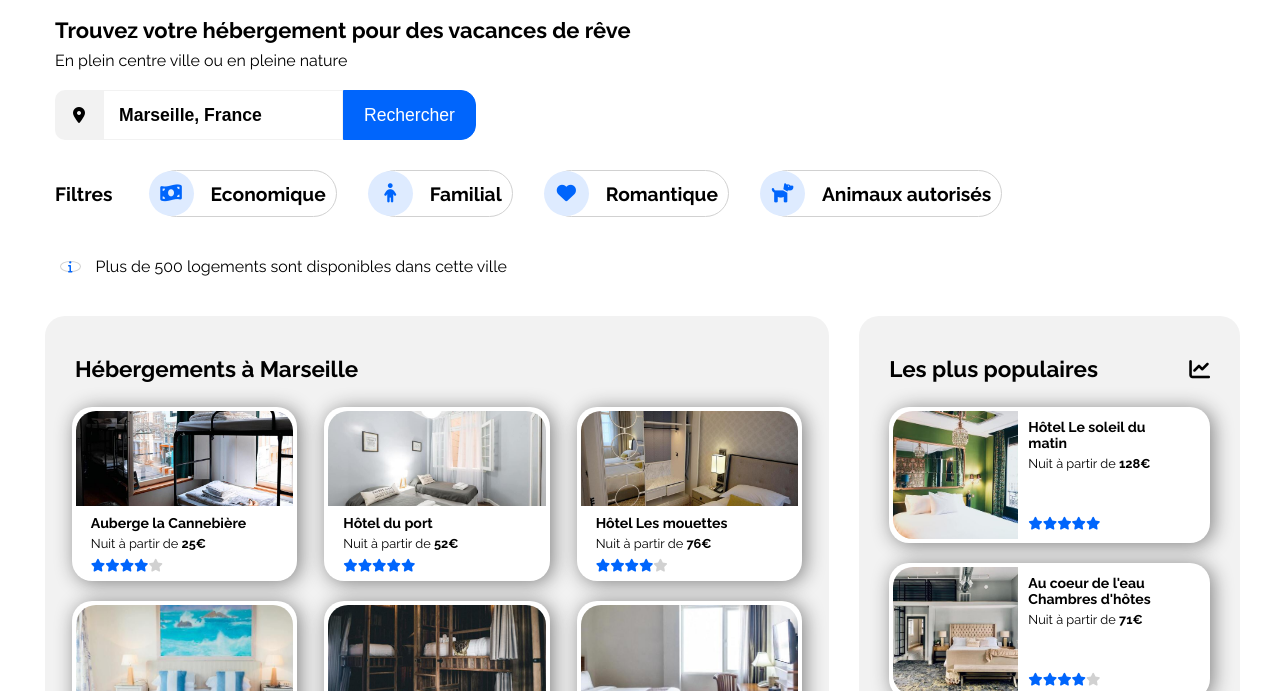
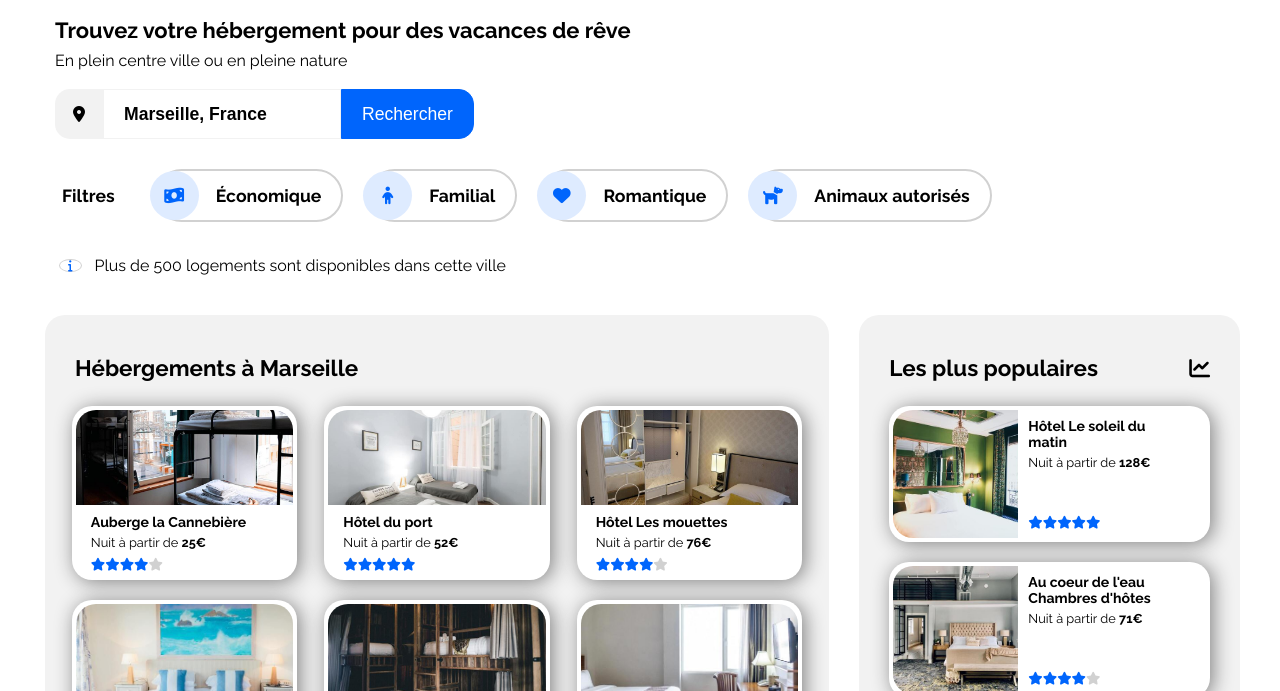
Before and after one commit to ana9402/AnaisBauer_2_03032021, a plain HTML site: page index.html in a window 1280 px wide. Shown: the part 109-800 px from the top of the page. Drawn offline with Linux system fonts and the light colour scheme.

Commit message:
Section 1: nouvelles améliorations du CSS

```diff
--- a/index.html
+++ b/index.html
@@ -54,7 +54,7 @@
                         <label for="economical">
                             <span class="filter_icon">  <i class="fas fa-money-bill-wave fa-fw"></i>
                             </span>
-                            <span class="filter_title">Economique</span>
+                            <span class="filter_title">Économique</span>
                         </label>
                     </li>
                     <li class="category_button">
--- a/style.css
+++ b/style.css
@@ -97,7 +97,7 @@ nav li:hover
 
 #intro_search
 {
-    margin: 35px 0 20px 0;
+    margin: 35px 0 19px 0;
 }
 
 #intro_search h1
@@ -125,17 +125,17 @@ nav li:hover
     justify-content: center;
     background-color: #F2F2F2;
     padding: 0px 18px 0px 18px;
-    border-top-left-radius: 10px;
-    border-bottom-left-radius: 10px;
+    border-top-left-radius: 15px;
+    border-bottom-left-radius: 15px;
 }
 
 #searchbar
 {
-    width: 240px;
+    width: 238px;
     font-weight: bold;
     font-size: 1.1rem;
     border: 1px #F2F2F2 solid;
-    padding-left: 15px;
+    padding-left: 20px;
     outline: none;
 }
 
@@ -161,9 +161,9 @@ nav li:hover
 {
     display: flex;
     align-items: center;
-    font-size: 1.2rem;
+    font-size: 1.1rem;
     font-weight: bold;
-    margin-bottom: 30px;
+    margin: 0 0 24px 7px;
 }
 
 #filters_title
@@ -180,9 +180,9 @@ nav li:hover
 
 .category_button
 {
-    padding: 0 10px 0 0;
-    margin: 0 35px 10px 0;
-    border: 1px #D1D1D1 solid;
+    padding: 0 20px 0 0;
+    margin: 0 25px 10px 0;
+    border: 2px #D1D1D1 solid;
     border-radius: 20rem;
     cursor: pointer;
 }
@@ -206,12 +206,12 @@ nav li:hover
     justify-content: center;
     align-items: center;
     position: relative;
-    left: -5px;
+    left: -7px;
     background-color: #DEEBFF;
     border-radius: 50%;
-    height: 45px;
-    width: 45px;
-    margin-right: 12px;
+    height: 49px;
+    width: 49px;
+    margin-right: 10px;
 }
 
 .filter_icon i
@@ -227,7 +227,7 @@ nav li:hover
 
 #info
 {
-    margin-left: 5px;
+    margin-left: 4px;
 }
 
 #info p
@@ -239,8 +239,8 @@ nav li:hover
 
 #info i
 {
-    margin-right: 15px;
-    padding: 4px 7px 4px 7px;
+    margin-right: 13px;
+    padding: 5px 8px 5px 8px;
     color: #0065fc;
     border: 1px #D1D1D1 solid;
     border-radius: 50%;
```
